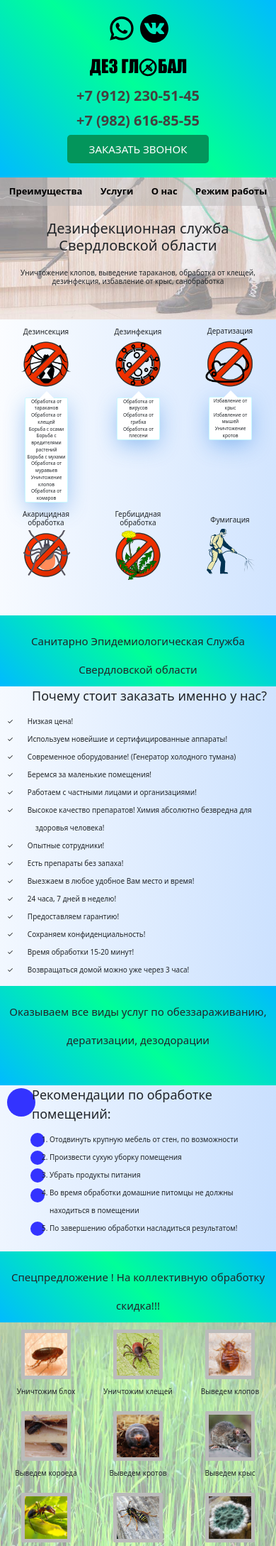
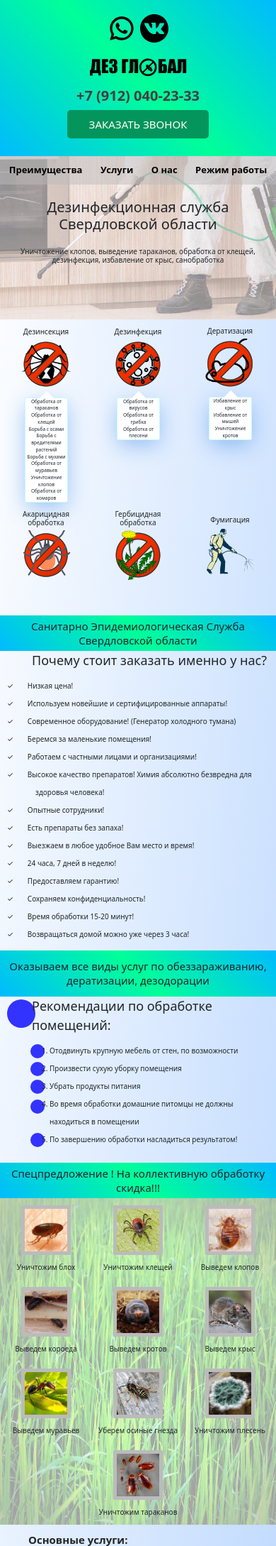
Before and after one commit to AlenaInd/DezGlobal, a PHP site: page / in a window 390 px wide. Shown: the top 2178 px of the page at 71% size. Run offline with PHP 8.4, Linux system fonts and the light colour scheme.

Commit message:
phpmailer

```diff
--- a/css/main.css
+++ b/css/index.css
@@ -109,7 +109,7 @@ h2 {
     display: flex;
     flex-direction: column;
     align-items: flex-end;
-    height: 17rem;
+    height: 9rem;
 }
 
 .header__phone {
@@ -245,8 +245,6 @@ h2 {
     position: relative;
 }
 
-
-
 .about__two {
     margin-top: 5rem;
     height: 14rem;
@@ -271,11 +269,14 @@ h2 {
 
 }
 
-.about h2 {
+.about-h2 {
     text-align: center;
     font-size: 3rem;
     line-height: 4rem;
     padding: 2% 0;
+    position: absolute;
+    top: 50%;
+    transform: translateY(-50%);
 }
 
 .consultation {
@@ -650,7 +651,7 @@ h2 {
     .services p {
         font-size: 0.88rem;
     }
-    .about h2 {
+    .about-h2 {
         font-size: 2.5rem;
         padding: 4% 0;
     }
@@ -696,7 +697,7 @@ h2 {
     }
     .headline {
         flex-direction: column;
-        height: 25rem;
+        height: 22rem;
     }
     .headline a {
         font-size: 2rem;
@@ -749,18 +750,23 @@ h2 {
     .services__two {
         margin-top: 17rem;
     }
-    .about h2 {
+    .about {
+        height: 5rem;
+    }
+    .about-h2 {
         font-size: 1.5rem;
+        line-height: 2rem;
     }
     .about__two {
         margin-top: 1rem;
+        height: 6.5rem;
     }
     .about__three {
         margin-top: 2rem;
     }
     .about__four {
         margin-top: 1rem;
-        height: 7rem;
+        height: 5rem;
     }
     .about__five {
         height: 4.5rem;
@@ -872,4 +878,32 @@ h2 {
         width: 22rem;
     }
 
+
 }
+
+@media (max-width: 425px) {
+    .about {
+        height: 5rem;
+    }
+    .about-h2 {
+        font-size: 1.5rem;
+        line-height: 2rem;
+    }
+    .about__two {
+        margin-top: 1rem;
+        height: 6.5rem;
+    }
+    .about__three {
+        margin-top: 2rem;
+    }
+    .about__four {
+        margin-top: 1rem;
+        height: 5rem;
+    }
+    .about__five {
+        height: 4.5rem;
+    }
+    .about__six {
+        height: 4rem;
+    }
+}
--- a/index.html
+++ b/index.html
@@ -26,7 +26,7 @@
     <meta name="theme-color" content="#ffffff">
     <!-- Bootstrap CSS -->
     <link href="https://cdn.jsdelivr.net/npm/bootstrap@5.0.2/dist/css/bootstrap.min.css" rel="stylesheet" integrity="sha384-EVSTQN3/azprG1Anm3QDgpJLIm9Nao0Yz1ztcQTwFspd3yD65VohhpuuCOmLASjC" crossorigin="anonymous">
-    <link rel="stylesheet" href="css/main.css">
+    <link rel="stylesheet" href="css/index.css">
     <script src="https://ajax.googleapis.com/ajax/libs/jquery/2.2.0/jquery.min.js"></script>
 
     <title>ДезГлобал</title>
@@ -43,7 +43,7 @@
 
 
                 <div class="socials">
-                    <a href="https://api.whatsapp.com/send/?phone=79122305145" class="socials__logo">
+                    <a href="https://api.whatsapp.com/send/?phone=79120402333" class="socials__logo">
                         <img src="img/whatsapp.svg" alt="whatsapp">
 
                     </a>
@@ -59,8 +59,8 @@
                 </div>
 
                 <div class="header__contacts">
-                    <a href="tel:+79122305145" class="header__phone hide">+7 (912) 230-51-45</a>
-                    <a href="tel:+79122305145" class="header__phone ">+7 (982) 616-85-55</a>
+                    <!-- <a href="tel:+79122305145" class="header__phone hide">+7 (912) 230-51-45</a> -->
+                    <a href="tel:+79120402333" class="header__phone ">+7 (912) 040-23-33</a>
                     <button data-modal="consultation" class="button">Заказать звонок</button>
                 </div>
             </div>
@@ -158,7 +158,7 @@
         </section>
 
         <div class="about">
-            <h2>Санитарно Эпидемиологическая Служба Свердловской области</h2>
+            <h2 class="about-h2">Санитарно Эпидемиологическая Служба Свердловской области</h2>
         </div>
 
         <section id="advantages" class="advantages">
@@ -184,7 +184,7 @@
         </section>
 
         <div class="about about__two">
-            <h2>Оказываем все виды услуг по обеззараживанию, дератизации, дезодорации</h2>
+            <h2 class="about-h2">Оказываем все виды услуг по обеззараживанию, дератизации, дезодорации</h2>
         </div>
 
         <section class="preparations">
@@ -200,7 +200,7 @@
         </section>
 
         <div class="about about__three">
-            <h2>Спецпредложение ! На коллективную обработку скидка!!!</h2>
+            <h2 class="about-h2">Спецпредложение ! На коллективную обработку скидка!!!</h2>
         </div>
 
         <section id="services" class="services__img">
@@ -270,7 +270,7 @@
         </section>
 
         <div class="about about__four">
-            <h2>Акарицидная обработка от клещей!!!</h2>
+            <h2 class="about-h2">Акарицидная обработка от клещей!!!</h2>
         </div>
 
         <section class="consultation">
@@ -322,25 +322,25 @@
                     <img src="img/docs/certificate.jpg" class="d-block w-100" alt="Сертификат на проведение Санитарно Эпидемиологической обработки">
                   </div>
                   <div class="carousel-item">
-                    <img src="img/docs/IMG_5764.JPG" class="d-block w-100" alt="...">
+                    <img src="img/docs/IMG_5764.jpg" class="d-block w-100" alt="...">
                   </div>
                   <div class="carousel-item">
-                    <img src="img/docs/IMG_5765.JPG" class="d-block w-100" alt="...">
+                    <img src="img/docs/IMG_5765.jpg" class="d-block w-100" alt="...">
                   </div>
                   <div class="carousel-item">
-                    <img src="img/docs/IMG_5766.JPG" class="d-block w-100" alt="...">
+                    <img src="img/docs/IMG_5766.jpg" class="d-block w-100" alt="...">
                   </div>
                   <div class="carousel-item">
-                    <img src="img/docs/IMG_5767.JPG" class="d-block w-100" alt="...">
+                    <img src="img/docs/IMG_5767.jpg" class="d-block w-100" alt="...">
                   </div>
                   <div class="carousel-item">
-                    <img src="img/docs/IMG_5768.JPG" class="d-block w-100" alt="...">
+                    <img src="img/docs/IMG_5768.jpg" class="d-block w-100" alt="...">
                   </div>
                   <div class="carousel-item">
-                    <img src="img/docs/IMG_5769.JPG" class="d-block w-100" alt="...">
+                    <img src="img/docs/IMG_5769.jpg" class="d-block w-100" alt="...">
                   </div>
                   <div class="carousel-item">
-                    <img src="img/docs/IMG_5770.JPG" class="d-block w-100" alt="...">
+                    <img src="img/docs/IMG_5770.jpg" class="d-block w-100" alt="...">
                   </div>
                 </div>
                 <button class="carousel-control-prev" type="button" data-bs-target="#carouselExampleIndicators"  data-bs-slide="prev">
@@ -394,13 +394,13 @@
             <div class="contact">
                 <!-- <div class="contact__item">Адрес</div> -->
                 <div class="contact__item">
-                    <a href="tel:+79122305145">+79122305145</a>
+                    <a href="tel:+79120402333">+7(912)-040-23-33</a>
 
                 </div>
-                <div class="contact__item">
+                <!-- <div class="contact__item">
                     <a href="tel:+79826168555">+79826168555</a>
 
-                </div>
+                </div> -->
                 <div class="contact__item">Ежедневно с 7.00 до 22.00</div>
             </div>
         </section>
--- a/mailer/smart.php
+++ b/mailer/smart.php
@@ -14,7 +14,7 @@ $mail->isSMTP();                                      // Set mailer to use SMTP
 $mail->Host = 'smtp.gmail.com';  // Specify main and backup SMTP servers
 $mail->SMTPAuth = true;                               // Enable SMTP authentication
 $mail->Username = 'dezglobal96@gmail.com';                 // Наш логин
-$mail->Password = '3000305145boun';                           // Наш пароль от ящика
+$mail->Password = 'cxjybycskfhpyjws';                           // Наш пароль от ящика
 $mail->SMTPSecure = 'ssl';                            // Enable TLS encryption, `ssl` also accepted
 $mail->Port = 465;                                    // TCP port to connect to
 
```
